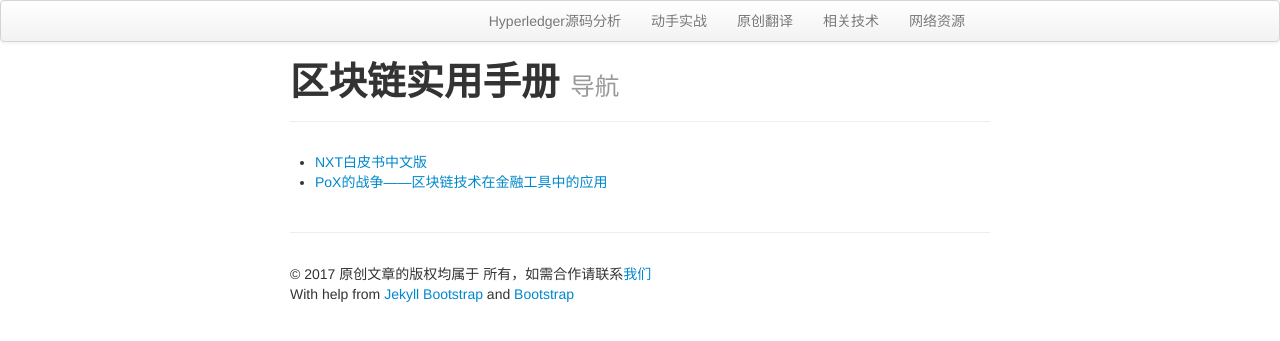
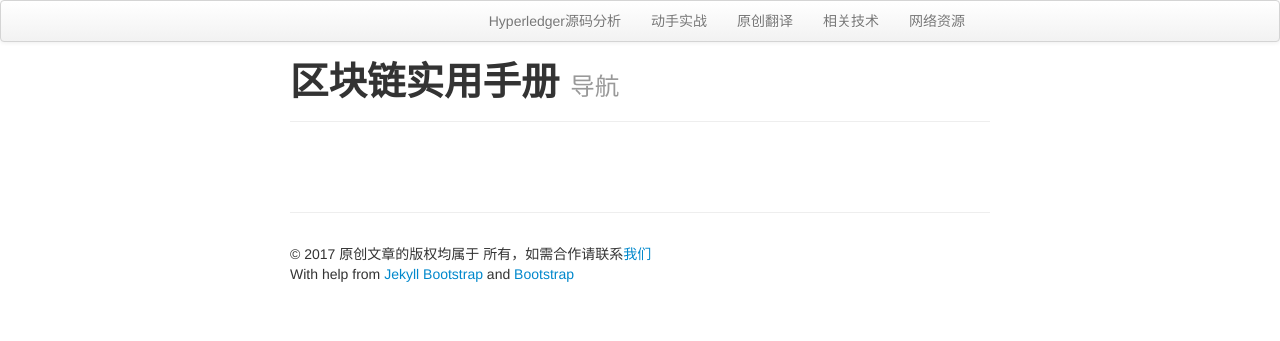
Before and after one commit to ChainNova/hyperledgerDocs, a Jekyll site: the page built from index.md, in a window 1280 px wide. Shown: the top 341 px of the page. Built offline with Jekyll 4.4.1, drawn with Linux system fonts in a browser that asks for light colours.

Commit message:
Update index.md

```diff
--- a/index.md
+++ b/index.md
@@ -4,6 +4,3 @@ title: 区块链实用手册
 tagline: 导航
 ---
 {% include JB/setup %}
-
-* [NXT白皮书中文版]({{ site.url }}/NXT白皮书中文译本.pdf)
-* [PoX的战争——区块链技术在金融工具中的应用]({{ site.url }}/PoX的战争.pdf)
```
